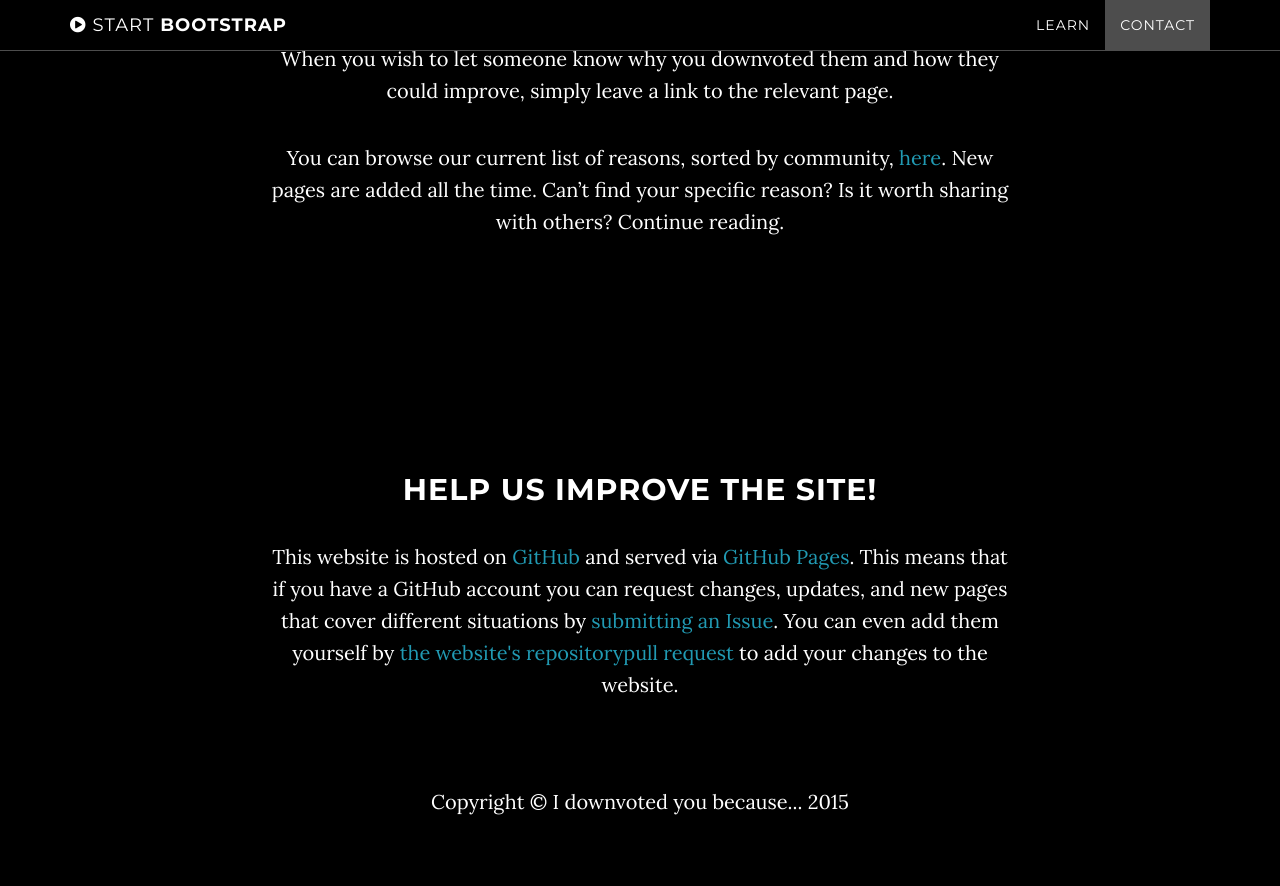
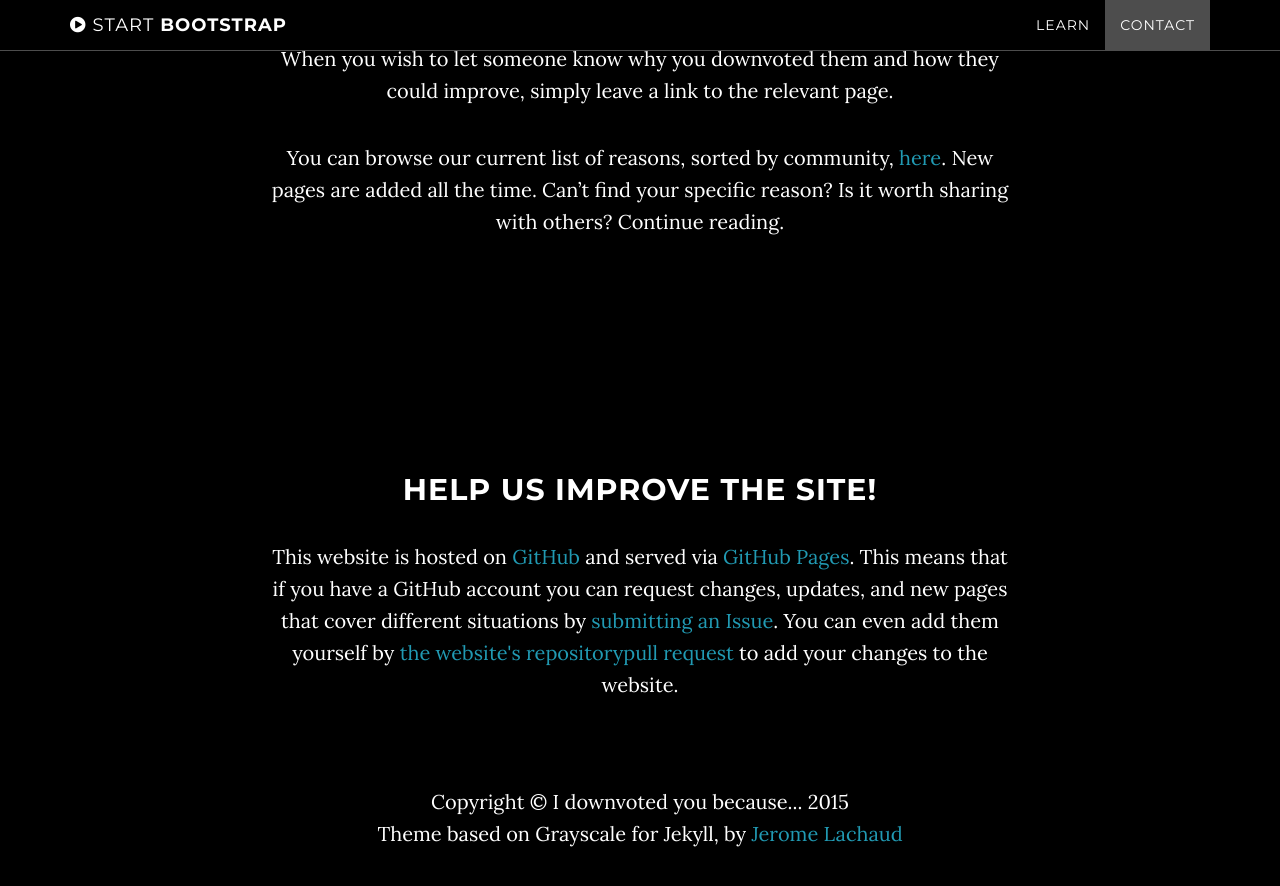
Before and after one commit to WillSullivan/IDYBJeckyll, a Jekyll site: the page built from index.md, in a window 1280 px wide and 900 px high, scrolled down 2038 px. Shown: the top 886 px of the window. Built offline with Jekyll 4.4.1, drawn with Linux system fonts in a browser that asks for light colours.

Commit message:
Update footer.html

```diff
--- a/_includes/footer.html
+++ b/_includes/footer.html
@@ -2,5 +2,6 @@
     <footer>
         <div class="container text-center">
             <p>Copyright &copy; {{ site.footer }} 20{{ site.time | date: '%y' }}</p>
+            <p>Theme based on Grayscale for Jekyll, by <a href="https://github.com/jeromelachaud">Jerome Lachaud</a></p>
         </div>
     </footer>
```
